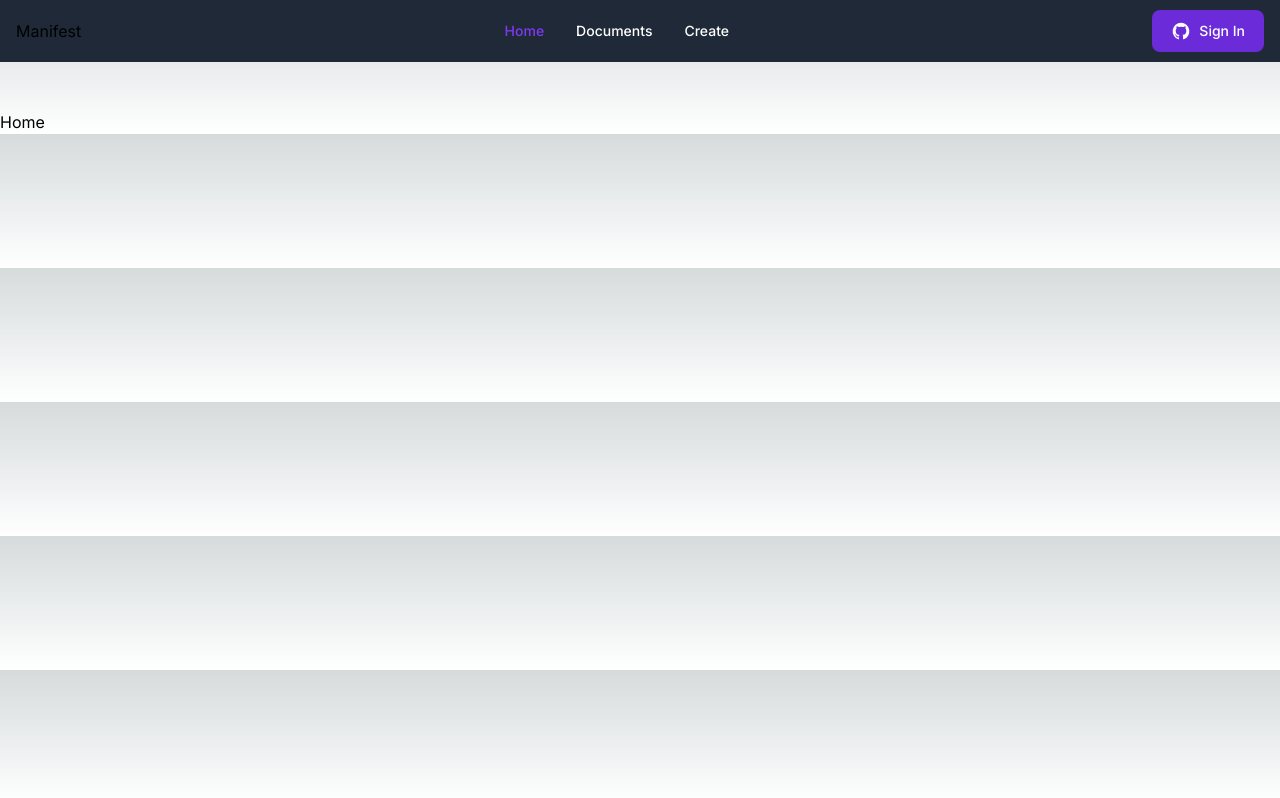
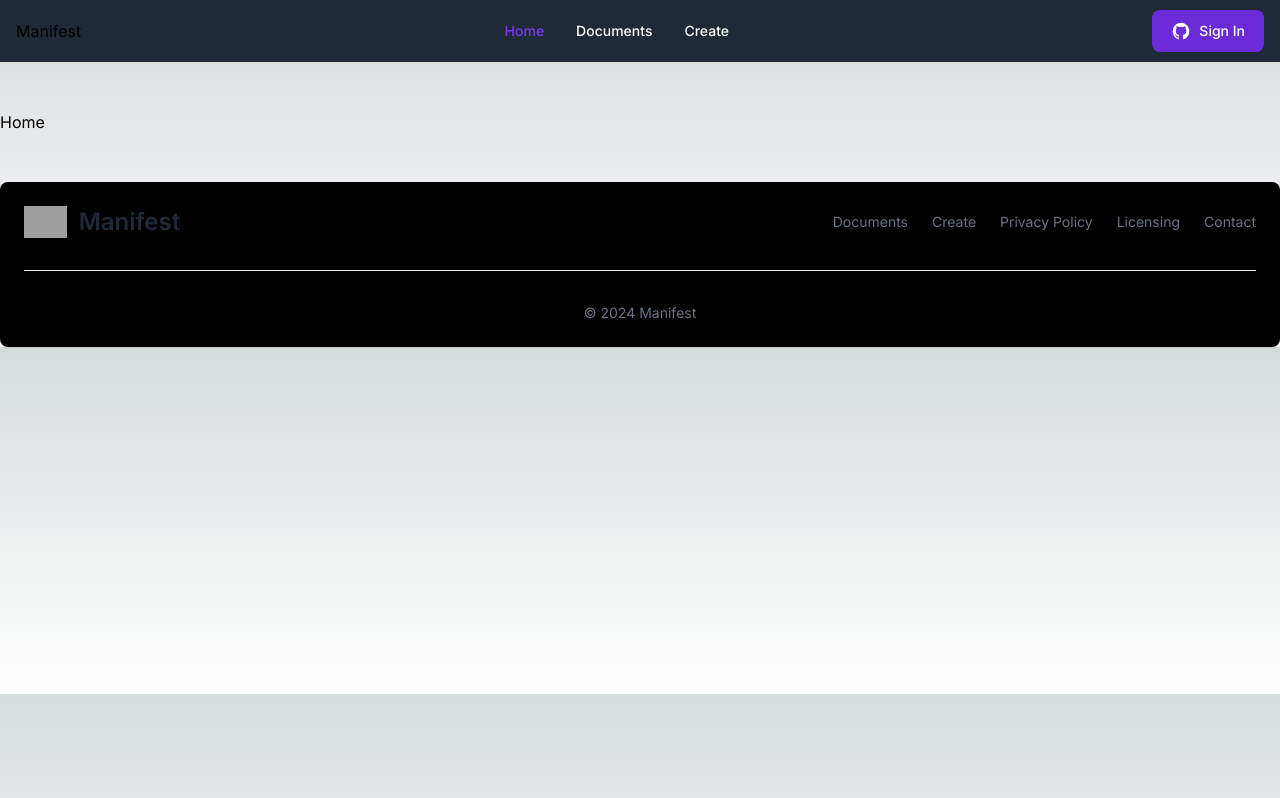
Before and after one commit to matt-adolf/Manifest-NextJS, a Next.js app: page / in a window 1280 px wide. Built offline with nearby package versions, Linux system fonts and the light colour scheme; grey boxes are pictures that could not be loaded.

Commit message:
Created footer component

```diff
--- /dev/null
+++ b/src/app/components/footer/footer.js
@@ -0,0 +1,28 @@
+import { Footer, FooterBrand, FooterCopyright, FooterDivider, FooterLink, FooterLinkGroup } from "flowbite-react";
+
+export default function FooterWrapper() {
+    return (
+        <Footer container className="bg-black">
+            <div className="w-full text-center">
+                <div className="w-full justify-between sm:flex sm:items-center sm:justify-between">
+                    <FooterBrand
+                        href="https://flowbite.com"
+                        src="https://flowbite.com/docs/images/logo.svg"
+                        alt="Manifest Logo"
+                        name="Manifest"
+                        className="text-white"
+                    />
+                    <FooterLinkGroup>
+                        <FooterLink href="#">Documents</FooterLink>
+                        <FooterLink href="#">Create</FooterLink>
+                        <FooterLink href="#">Privacy Policy</FooterLink>
+                        <FooterLink href="#">Licensing</FooterLink>
+                        <FooterLink href="#">Contact</FooterLink>
+                    </FooterLinkGroup>
+                </div>
+                <FooterDivider />
+                <FooterCopyright href="#" by="Manifest" year={2024} />
+            </div>
+        </Footer>
+    )
+}
--- /dev/null
+++ b/src/app/components/footer/index.js
@@ -0,0 +1,3 @@
+import Footer from "./footer";
+
+export default Footer;
--- a/src/app/layout.js
+++ b/src/app/layout.js
@@ -2,6 +2,7 @@ import { Inter } from "next/font/google";
 import "./globals.css";
 
 import Navbar from "@/app/components/navbar";
+import Footer from "@/app/components/footer";
 
 const inter = Inter({ subsets: ["latin"] });
 
@@ -15,9 +16,10 @@ export default function RootLayout({ children }) {
     <html lang="en">
       <body className={inter.className}>
         <Navbar />
-        <div className="pt-12">
+        <div className="py-12">
           {children}
         </div>
+        <Footer />
       </body>
     </html>
   );
```
